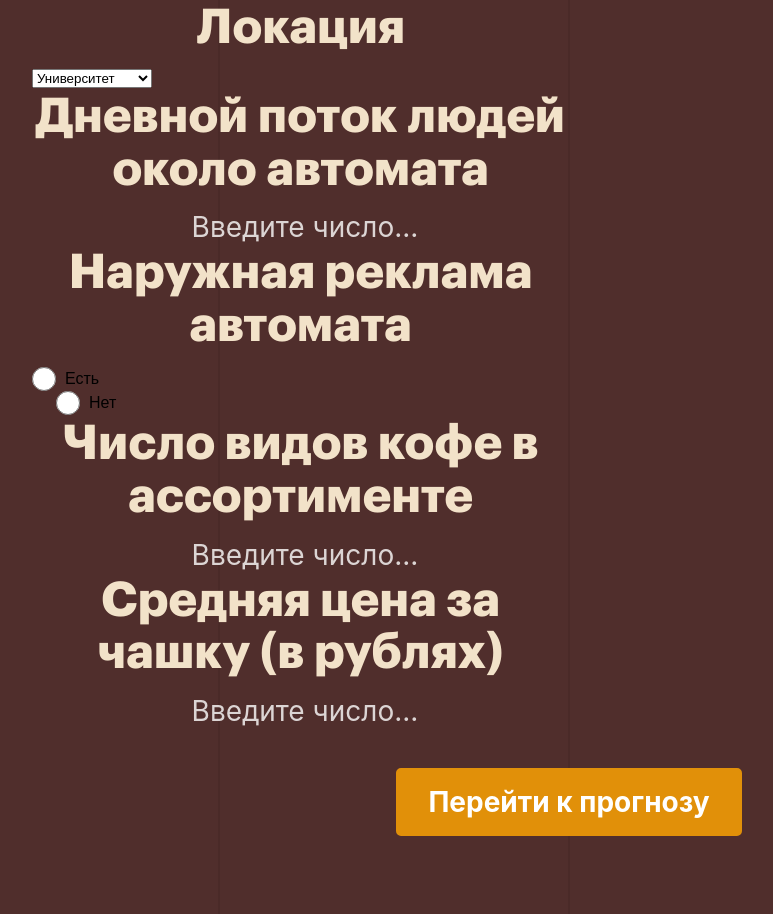
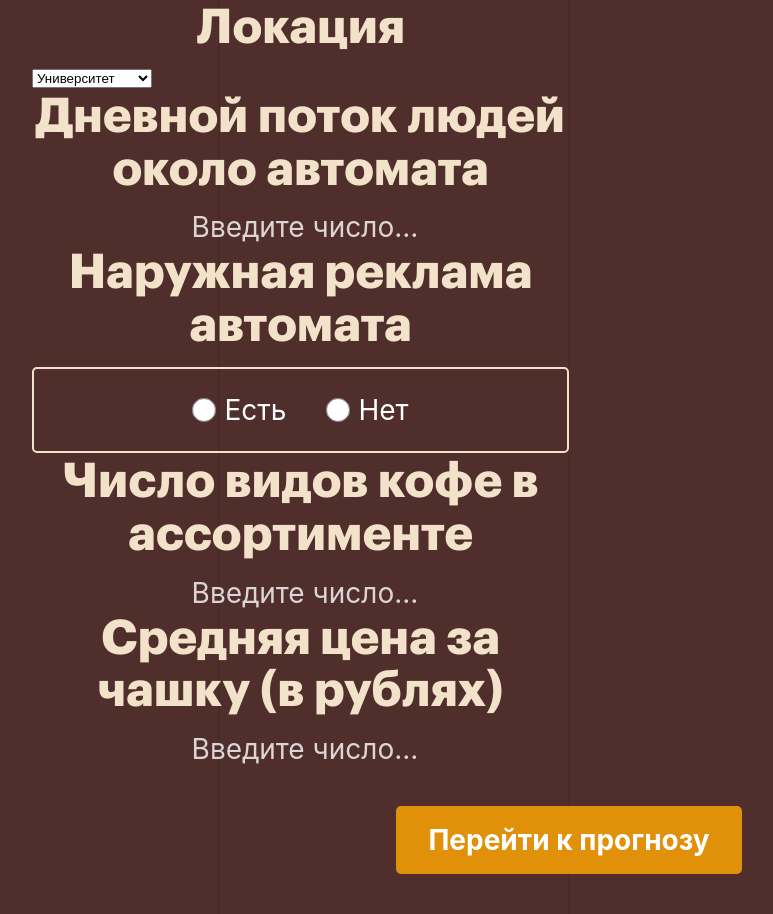
Before and after one commit to oneway192/cupcast, a Flask app: page /page-2 in a window 1280 px wide. Shown: the part 168-1082 px from the top of the page, without its empty margins (71-844 px from the left). Run offline with Flask 3, Linux system fonts and the light colour scheme; some libraries are stand-ins or nearby versions; some web fonts are replaced.

Commit message:
Update styles.css

```diff
--- a/static/css/styles.css
+++ b/static/css/styles.css
@@ -471,12 +471,12 @@ h1 {
     align-items: center;
     justify-content: center;
     box-sizing: border-box;
-} */
+}
 
 .choice-group {
     display: flex;
     align-items: center;
-    margin-right: 6px; /* Уменьшаем расстояние между группами в два раза */
+    margin-right: 16px; /* Уменьшаем расстояние между группами в два раза */
     padding-left: 24px;
     cursor: pointer;
 }
@@ -492,18 +492,24 @@ h1 {
 .choice-circle {
     width: 24px;
     height: 24px;
-    margin-right: 9px;
+    margin-right: 8px;
     cursor: pointer;
 }
 
-.choice-text {
+.choice-form {
     color: #FFFFFF;
     font-family: 'SF Pro Display', sans-serif;
     font-size: 28px;
     letter-spacing: 0;
-    display: block;
+    display: flex;
     text-align: center;
     cursor: pointer;
+    border: 2px solid #F2E2C9;
+    border-radius: 5px;
+    padding: 24px;
+    align-items: center;
+    justify-content: center;
+    box-sizing: border-box;
 }
 
 .choice-text-accent {
```
Also changed, not shown: other parts of static/css/styles.css (+3 -3 lines).
